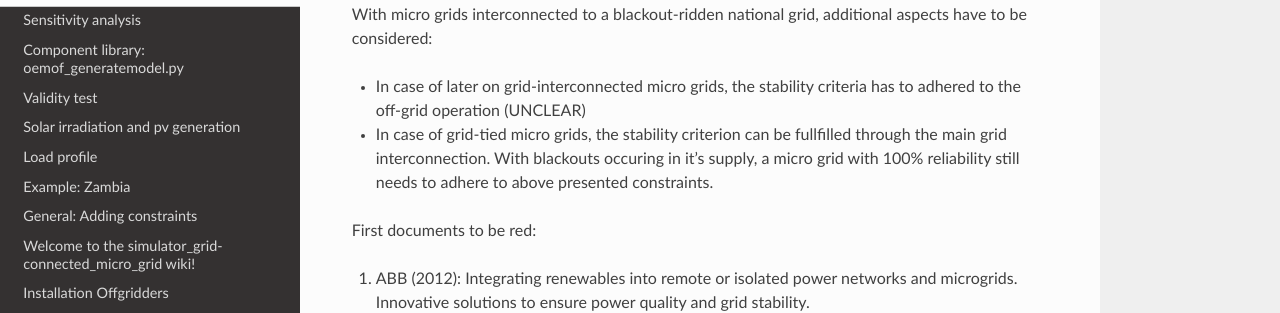
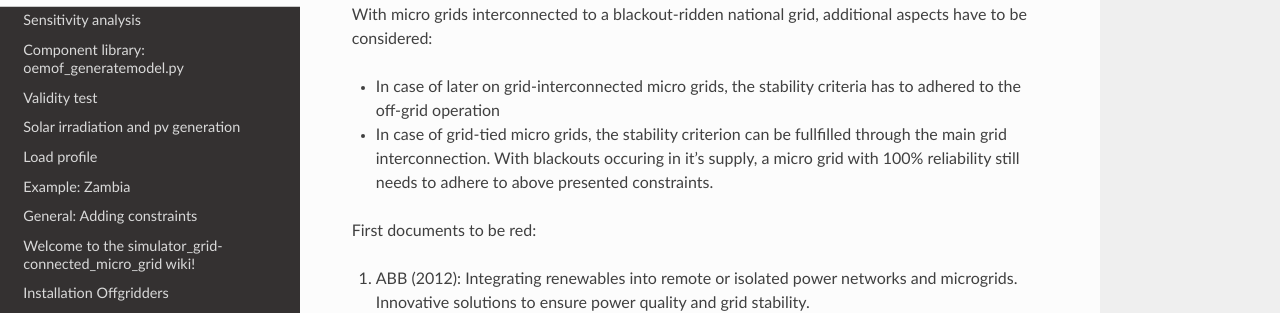
Before and after one commit to rl-institut/offgridders, a Sphinx documentation site: the page built from docs/Stability.rst, in a window 1280 px wide and 1285 px high. Shown: the part 445-758 px from the top of the window. Built offline with Sphinx 7.4.7 and the Read the Docs theme 2.0.0, drawn with Linux system fonts in a browser that asks for light colours.

Commit message:
Remove question in Stability

```diff
--- a/docs/Stability.rst
+++ b/docs/Stability.rst
@@ -11,7 +11,7 @@ A micro grid with PV generation can only be called stable during operation, if a
 
 With micro grids interconnected to a blackout-ridden national grid, additional aspects have to be considered:
 
-* In case of later on grid-interconnected micro grids, the stability criteria has to adhered to the off-grid operation (UNCLEAR)
+* In case of later on grid-interconnected micro grids, the stability criteria has to adhered to the off-grid operation
 * In case of grid-tied micro grids, the stability criterion can be fullfilled through the main grid interconnection. With blackouts occuring in it's supply, a micro grid with 100% reliability still needs to adhere to above presented constraints.
 
 
```
